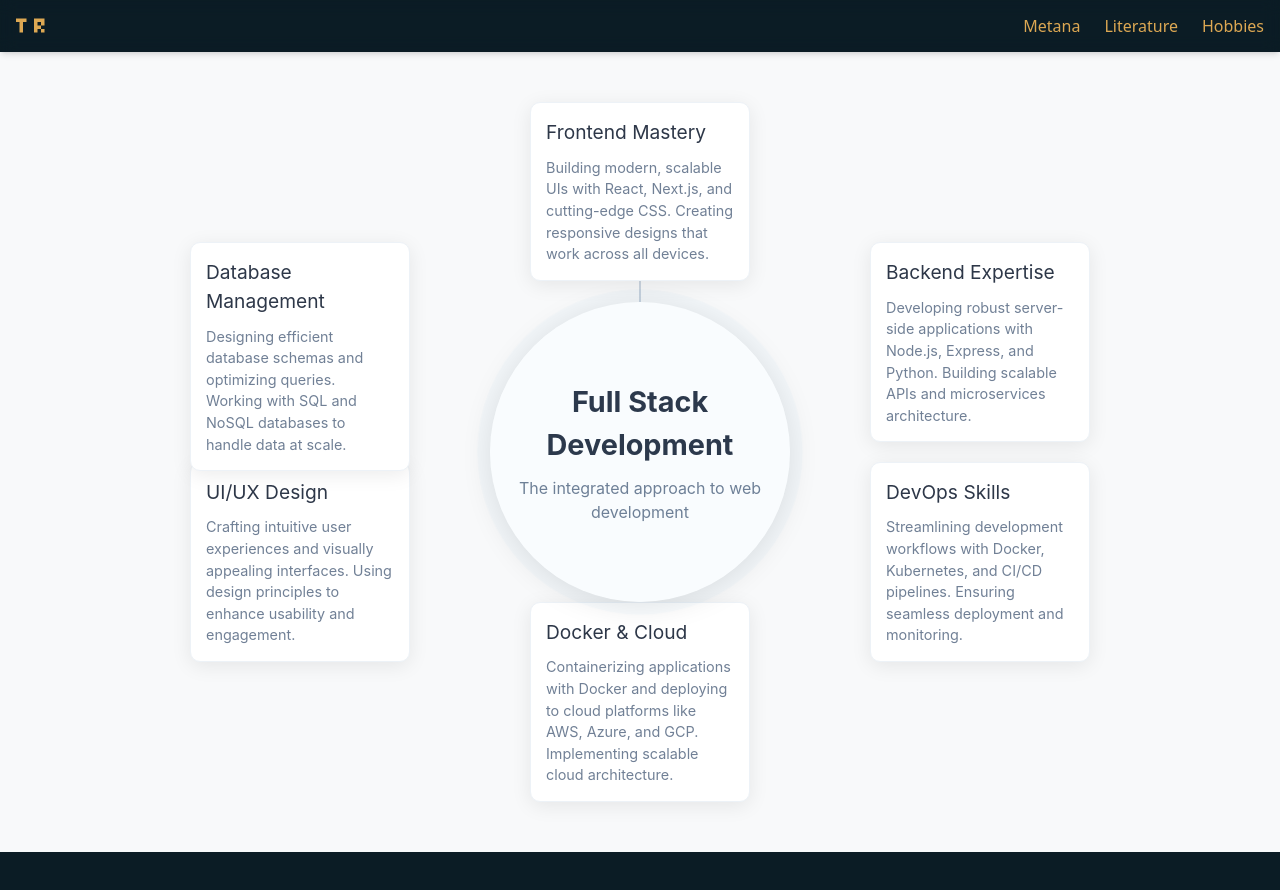
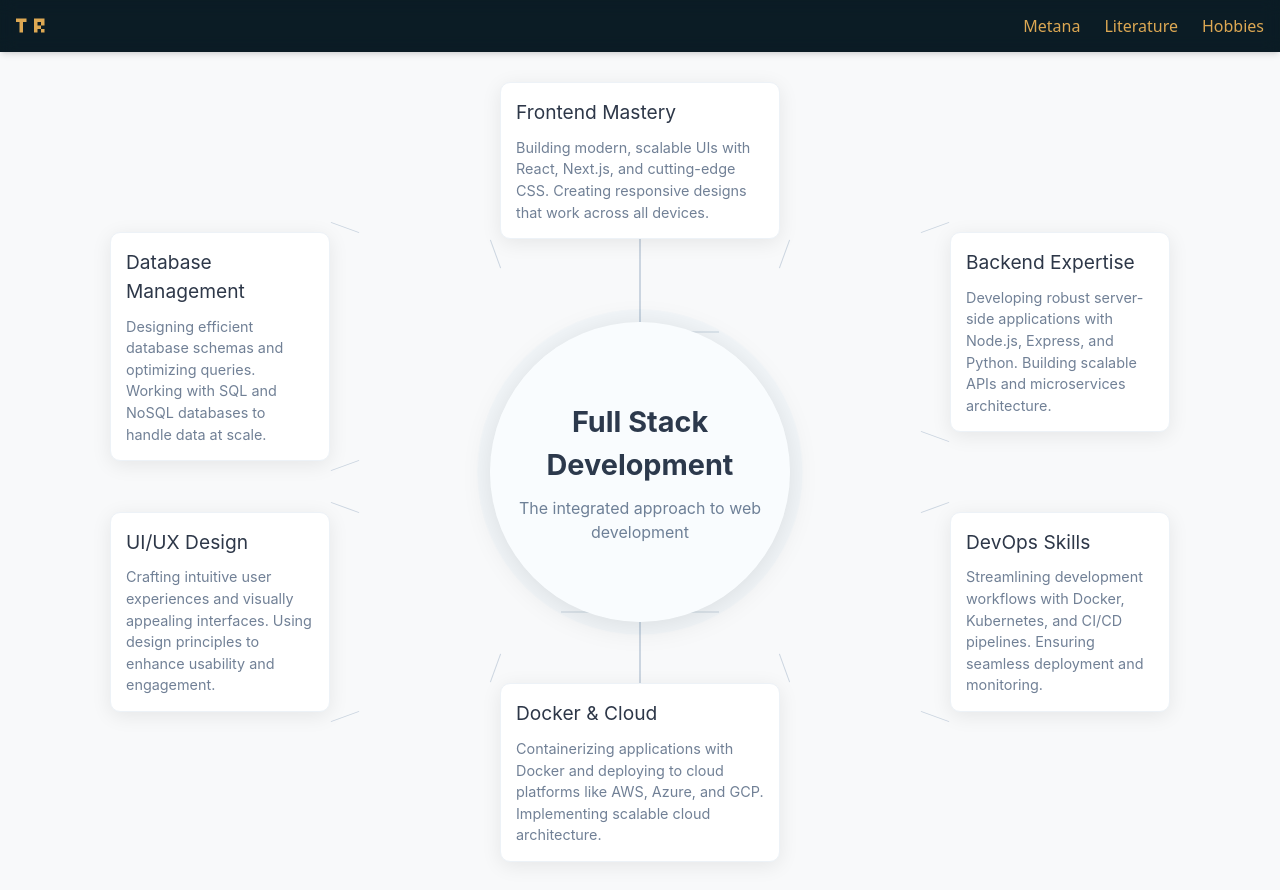
Before and after one commit to TitorRito/web, a Next.js app in the folder web-app/: page /stack in a window 1280 px wide. Before the commit the page ends 852 px from the top, so only its background shows below. Built offline with nearby package versions, Linux system fonts and the light colour scheme.

Commit message:
wireframe init

```diff
--- a/web-app/src/app/page.tsx
+++ b/web-app/src/app/page.tsx
@@ -33,11 +33,11 @@ const logoItems: LogoItem[] = [
   { name: 'Postgres', icon: () => <Image src="/postgres.svg" alt="Postgres" width={24} height={24} />, linkUrl: 'https://www.postgresql.org/', group: 'communication' },
   { name: 'HTTP', icon: FiWind, linkUrl: 'https://developer.mozilla.org/en-US/docs/Web/HTTP', group: 'communication' },
   { name: 'API', icon: FiWind, linkUrl: 'https://en.wikipedia.org/wiki/API', group: 'communication' },
-  { name: 'Node.js', icon: () => <Image src="/nodejs.svg" alt="Node.js" width={24} height={24} />, linkUrl: 'https://nodejs.org/', group: 'communication' },
+  { name: 'Docker', icon: () => <Image src="/docker.svg" alt="Docker" width={24} height={24} />, linkUrl: 'https://www.docker.com/', group: 'communication' },
   // Devtools
   { name: 'Bash', icon: () => <Image src="/bash.svg" alt="Bash" width={24} height={24} />, linkUrl: 'https://www.gnu.org/software/bash/', group: 'devtools' },
   { name: 'C', icon: () => <Image src="/c.svg" alt="C" width={24} height={24} />, linkUrl: 'https://en.wikipedia.org/wiki/C_(programming_language)', group: 'devtools' },
-  { name: 'Docker', icon: () => <Image src="/docker.svg" alt="Docker" width={24} height={24} />, linkUrl: 'https://www.docker.com/', group: 'devtools' },
+  { name: 'Git', icon: () => <Image src="/git.svg" alt="Git" width={24} height={24} />, linkUrl: 'https://git-scm.com/', group: 'devtools' },
   { name: 'Vim', icon: () => <Image src="/vim.svg" alt="Vim" width={24} height={24} />, linkUrl: 'https://www.vim.org/', group: 'devtools' },
   // Tech
   { name: 'Python', icon: FaPython, linkUrl: 'https://www.python.org/', group: 'tech' },
--- a/web-app/src/app/stack/page.tsx
+++ b/web-app/src/app/stack/page.tsx
@@ -4,6 +4,7 @@ import '../../css/wireframe.css';
 
 export default function StackPage() {
   const [activeIndex, setActiveIndex] = useState<number | null>(null);
+  const [activeBranch, setActiveBranch] = useState<number | null>(null);
 
   const seeds = [
     {
@@ -38,6 +39,10 @@ export default function StackPage() {
     }
   ];
 
+  const toggleBranch = (index: number) => {
+    setActiveBranch(activeBranch === index ? null : index);
+  };
+
   return (
     <div className="stack-container">
       <div className="master-mind">
@@ -51,11 +56,15 @@ export default function StackPage() {
           {seeds.map((seed, index) => (
             <div
               key={index}
-              className={`seed-item ${seed.position} ${activeIndex === index ? 'active' : ''}`}
+              className={`seed-item ${seed.position} ${activeIndex === index ? 'active' : ''} ${activeBranch === index ? 'branch-active' : ''}`}
               onMouseEnter={() => setActiveIndex(index)}
               onMouseLeave={() => setActiveIndex(null)}
+              onClick={() => toggleBranch(index)}
             >
               <div className="connection-line"></div>
+              <div className="branch branch-left"></div>
+              <div className="branch branch-right"></div>
+              <div className="branch branch-middle"></div>
               <div className="seed-content">
                 <h3>{seed.title}</h3>
                 <div className="seed-details">
--- a/web-app/src/css/wireframe.css
+++ b/web-app/src/css/wireframe.css
@@ -5,13 +5,18 @@
   align-items: center;
   padding: 20px;
   background-color: #f8f9fa;
-  font-family: 'Inter', -apple-system, BlinkMacSystemFont, sans-serif;
+  font-family: "Inter", -apple-system, BlinkMacSystemFont, sans-serif;
+  /* Remove debug borders */
+  border: none;
+  > * {
+    border: none;
+  }
 }
 
 .master-mind {
   position: relative;
-  width: 900px;
-  height: 700px;
+  width: 1100px; /* Increased from 900px */
+  height: 800px; /* Increased from 700px */
   margin: 0 auto;
 }
 
@@ -86,34 +91,41 @@
   transition: all 0.4s cubic-bezier(0.175, 0.885, 0.32, 1.275);
 }
 
+/* Wider top and bottom seeds */
+.seed-item.top,
+.seed-item.bottom {
+  width: 280px;
+}
+
+/* Adjust positions for more spacing with larger mastermind */
 .seed-item.top {
-  top: 0;
+  top: 10px; /* Moved up slightly for more vertical space */
   left: 50%;
   transform: translateX(-50%);
 }
 
 .seed-item.right-top {
-  top: 20%;
-  right: 0;
+  top: 20%; /* Moved higher for better spacing */
+  right: 20px; /* Pushed further out */
 }
 
 .seed-item.right-bottom {
-  bottom: 20%;
-  right: 0;
+  bottom: 20%; /* Moved higher for better spacing */
+  right: 20px; /* Pushed further out */
 }
 
 .seed-item.left-bottom {
-  bottom: 20%;
-  left: 0;
+  bottom: 20%; /* Moved higher for better spacing */
+  left: 20px; /* Pushed further out */
 }
 
 .seed-item.left-top {
-  top: 20%;
-  left: 0;
+  top: 20%; /* Moved higher for better spacing */
+  left: 20px; /* Pushed further out */
 }
 
 .seed-item.bottom {
-  bottom: 0;
+  bottom: 10px; /* Moved down slightly for more vertical space */
   left: 50%;
   transform: translateX(-50%);
 }
@@ -155,24 +167,178 @@
   transition: all 0.3s ease;
 }
 
-/* Connection lines positioning and styling */
+/* Connection lines positioning and styling for larger distances */
 .top .connection-line {
   width: 2px;
-  height: 100px;
-  bottom: -100px;
+  height: 160px; /* Increased from 140px for more spacing */
+  bottom: -160px;
   left: 50%;
   transform: translateX(-50%);
 }
 
 .bottom .connection-line {
   width: 2px;
-  height: 100px;
-  top: -100px;
+  height: 160px; /* Increased from 140px for more spacing */
+  top: -160px;
   left: 50%;
   transform: translateX(-50%);
 }
 
-.right-top .connection-line, .right-bottom .connection-line {
+.right-top .connection-line,
+.right-bottom .connection-line {
+  width: 180px; /* Increased from 160px for more spacing */
+  height: 2px;
+  top: 50%;
+  right: 100%;
+  transform: translateY(-50%);
+}
+
+.left-top .connection-line,
+.left-bottom .connection-line {
+  width: 180px; /* Increased from 160px for more spacing */
+  height: 2px;
+  top: 50%;
+  left: 100%;
+  transform: translateY(-50%);
+}
+
+/* Branch styling */
+.branch {
+  position: absolute;
+  background-color: #cbd5e0;
+  transition: all 0.3s ease;
+}
+
+/* Branch positioning based on parent connection */
+.top .branch-left {
+  width: 1px;
+  height: 30px;
+  bottom: -30px;
+  left: -5px;
+  transform: rotate(-20deg);
+}
+
+.top .branch-right {
+  width: 1px;
+  height: 30px;
+  bottom: -30px;
+  right: -5px;
+  transform: rotate(20deg);
+}
+
+.top .branch-middle {
+  width: 1px;
+  height: 20px;
+  bottom: -50px;
+  left: 50%;
+  transform: translateX(-50%);
+}
+
+.bottom .branch-left {
+  width: 1px;
+  height: 30px;
+  top: -30px;
+  left: -5px;
+  transform: rotate(20deg);
+}
+
+.bottom .branch-right {
+  width: 1px;
+  height: 30px;
+  top: -30px;
+  right: -5px;
+  transform: rotate(-20deg);
+}
+
+.bottom .branch-middle {
+  width: 1px;
+  height: 20px;
+  top: -50px;
+  left: 50%;
+  transform: translateX(-50%);
+}
+
+.right-top .branch-left,
+.right-bottom .branch-left {
+  height: 1px;
+  width: 30px;
+  right: 100%;
+  top: -5px;
+  transform: rotate(-20deg);
+}
+
+.right-top .branch-right,
+.right-bottom .branch-right {
+  height: 1px;
+  width: 30px;
+  right: 100%;
+  bottom: -5px;
+  transform: rotate(20deg);
+}
+
+/* Adjust branch positions for new connection lengths */
+.right-top .branch-middle,
+.right-bottom .branch-middle {
+  height: 1px;
+  width: 30px;
+  right: 205%; /* Adjusted for longer connection lines */
+  top: 50%;
+  transform: translateY(-50%);
+}
+
+.left-top .branch-left,
+.left-bottom .branch-left {
+  height: 1px;
+  width: 30px;
+  left: 100%;
+  top: -5px;
+  transform: rotate(20deg);
+}
+
+.left-top .branch-right,
+.left-bottom .branch-right {
+  height: 1px;
+  width: 30px;
+  left: 100%;
+  bottom: -5px;
+  transform: rotate(-20deg);
+}
+
+.left-top .branch-middle,
+.left-bottom .branch-middle {
+  height: 1px;
+  width: 30px;
+  left: 205%; /* Adjusted for longer connection lines */
+  top: 50%;
+  transform: translateY(-50%);
+}
+
+/* Active branch styling */
+.seed-item.branch-active .connection-line,
+.seed-item.branch-active .branch {
+  background-color: #4299e1;
+  box-shadow: 0 0 8px rgba(66, 153, 225, 0.6);
+}
+
+/* Pulse effect for active branches */
+@keyframes branchPulse {
+  0% {
+    opacity: 0.7;
+  }
+  50% {
+    opacity: 1;
+  }
+  .bottom .connection-line {
+    width: 2px;
+    height: 100px;
+    top: -100px;
+    left: 50%;
+    transform: translateX(-50%);
+  }
+}
+
+.right-top .connection-line,
+.right-bottom .connection-line {
   width: 100px;
   height: 2px;
   top: 50%;
@@ -180,7 +346,8 @@
   transform: translateY(-50%);
 }
 
-.left-top .connection-line, .left-bottom .connection-line {
+.left-top .connection-line,
+.left-bottom .connection-line {
   width: 100px;
   height: 2px;
   top: 50%;
@@ -193,7 +360,42 @@
   background-color: rgba(66, 153, 225, 0.7);
 }
 
-/* Responsive adjustments */
+/* Responsive adjustments for larger mastermind */
+@media (max-width: 1200px) {
+  .master-mind {
+    width: 900px;
+    height: 700px;
+  }
+
+  /* Adjust connection lines for smaller container */
+  .top .connection-line {
+    height: 135px;
+    bottom: -135px;
+  }
+
+  .bottom .connection-line {
+    height: 135px;
+    top: -135px;
+  }
+
+  .right-top .connection-line,
+  .right-bottom .connection-line,
+  .left-top .connection-line,
+  .left-bottom .connection-line {
+    width: 150px;
+  }
+
+  .right-top .branch-middle,
+  .right-bottom .branch-middle {
+    right: 175%;
+  }
+
+  .left-top .branch-middle,
+  .left-bottom .branch-middle {
+    left: 175%;
+  }
+}
+
 @media (max-width: 992px) {
   .master-mind {
     width: 700px;
@@ -252,4 +454,8 @@
   .connection-line {
     display: none;
   }
+
+  .branch {
+    display: none;
+  }
 }
```
